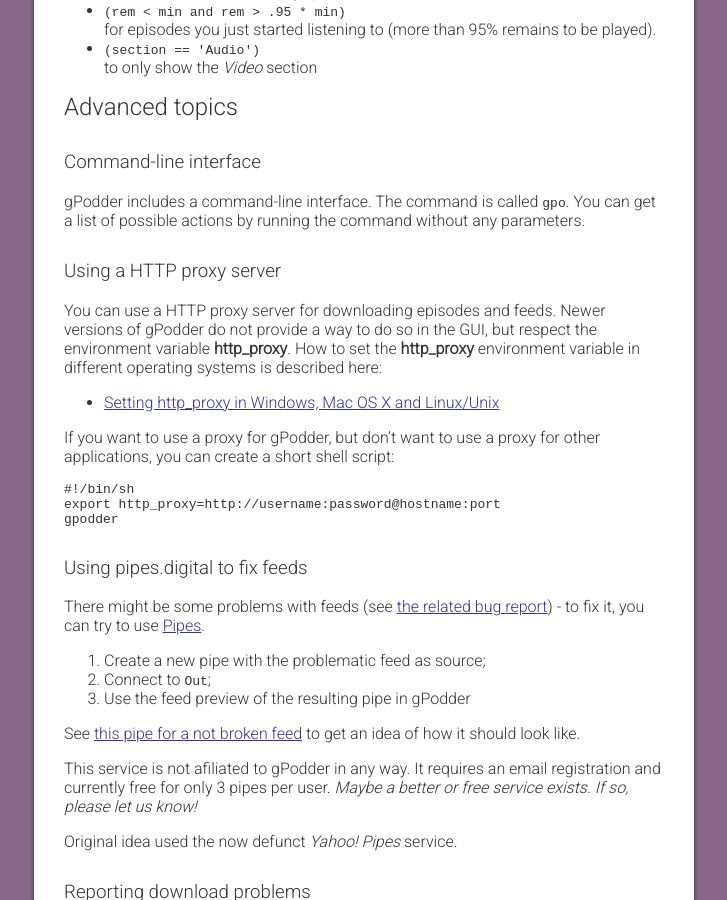
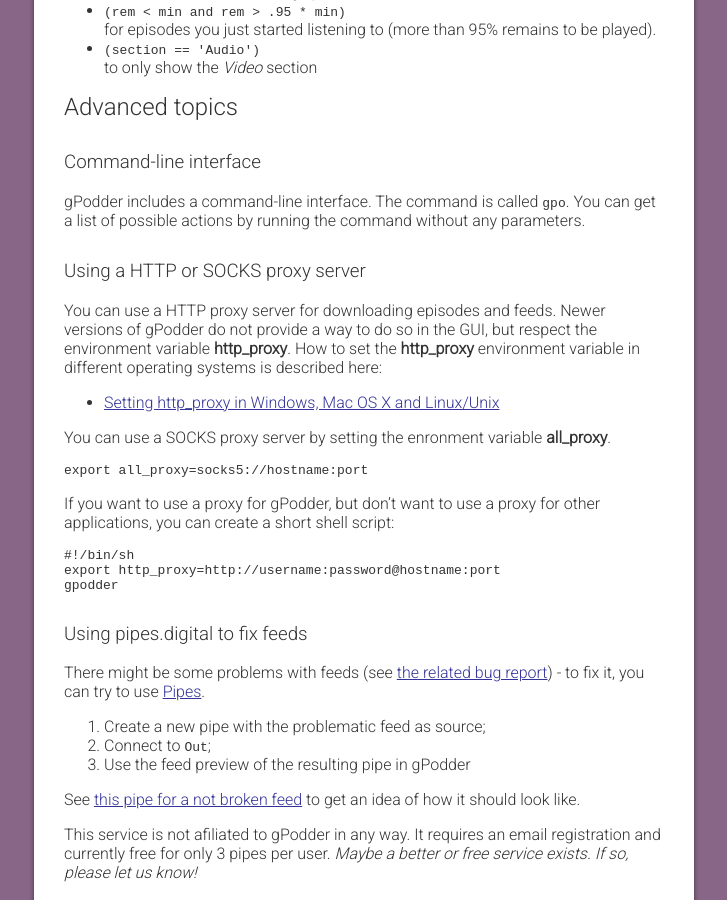
Before and after one commit to gpodder/gpodder.github.io, a Jekyll site: the page built from docs/user-manual.md, in a window 1280 px wide and 900 px high, scrolled down 10507 px. Shown: the whole window, without its empty margins (276-1003 px from the left). Built offline with Jekyll 4.4.1, drawn with Linux system fonts in a browser that asks for light colours; our own code applies the rules of GitHub Pages for plain Markdown files; some of the changed text lies outside the part shown.

Commit message:
Add all_proxy env variable to user-manual.md
all_proxy variable supports socks5:// url format.
See https://requests.readthedocs.io/en/latest/user/advanced/#proxies

```diff
--- a/docs/user-manual.md
+++ b/docs/user-manual.md
@@ -319,17 +319,23 @@
 
 gPodder includes a command-line interface. The command is called `gpo`. You can get a list of possible actions by running the command without any parameters.
 
-### Using a HTTP proxy server
+### Using a HTTP or SOCKS proxy server
 
 You can use a HTTP proxy server for downloading episodes and feeds. Newer versions of gPodder do not provide a way to do so in the GUI, but respect the environment variable **http\_proxy**. How to set the **http\_proxy** environment variable in different operating systems is described here:
 
 -   [Setting http\_proxy in Windows, Mac OS X and Linux/Unix](http://docs.activestate.com/activeperl/5.10/faq/ActivePerl-faq2.html#setting_http_proxy)
+
+You can use a SOCKS proxy server by setting the enronment variable **all\_proxy**.
+
+    export all_proxy=socks5://hostname:port
 
 If you want to use a proxy for gPodder, but don't want to use a proxy for other applications, you can create a short shell script:
 
     #!/bin/sh
     export http_proxy=http://username:password@hostname:port
     gpodder
+
+
 
 
 ### Using pipes.digital to fix feeds
```
